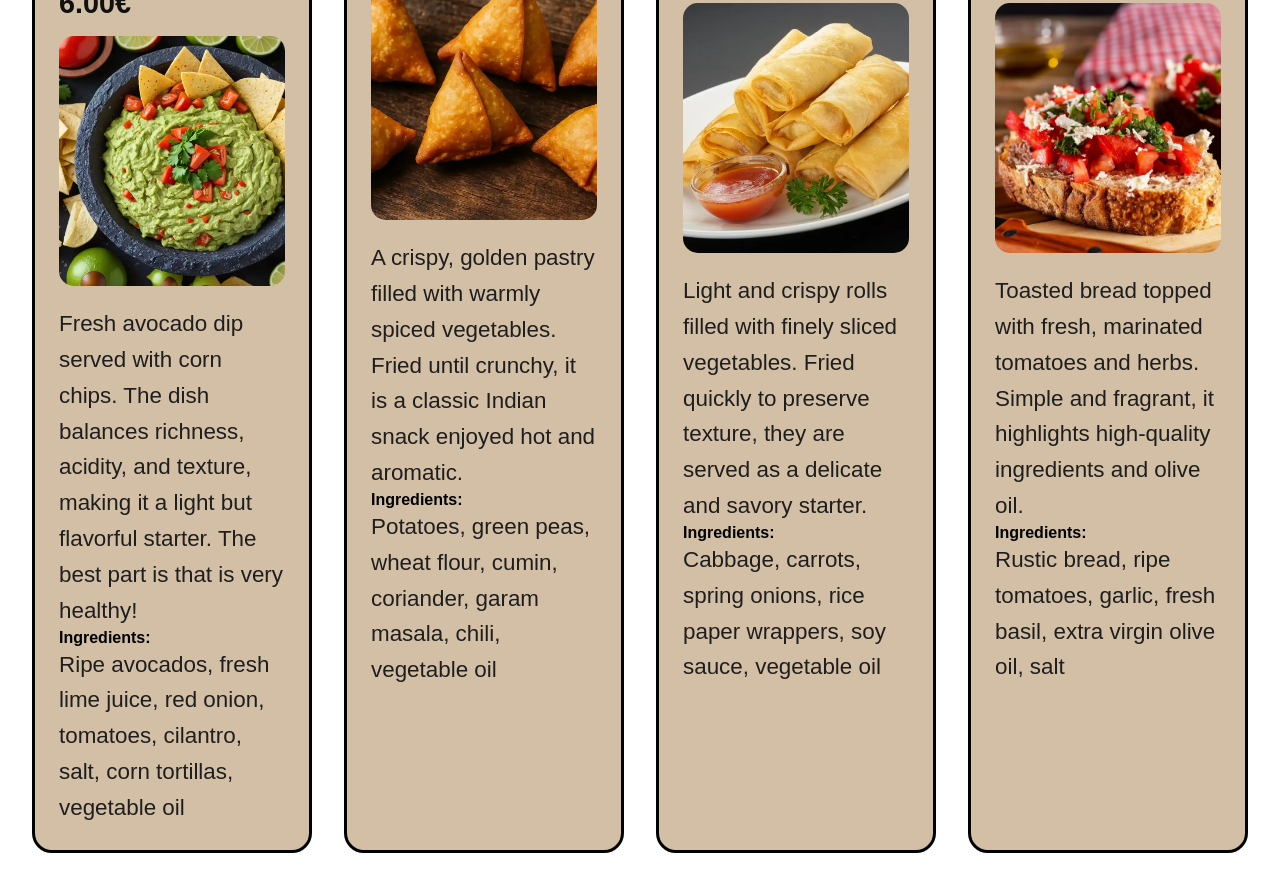
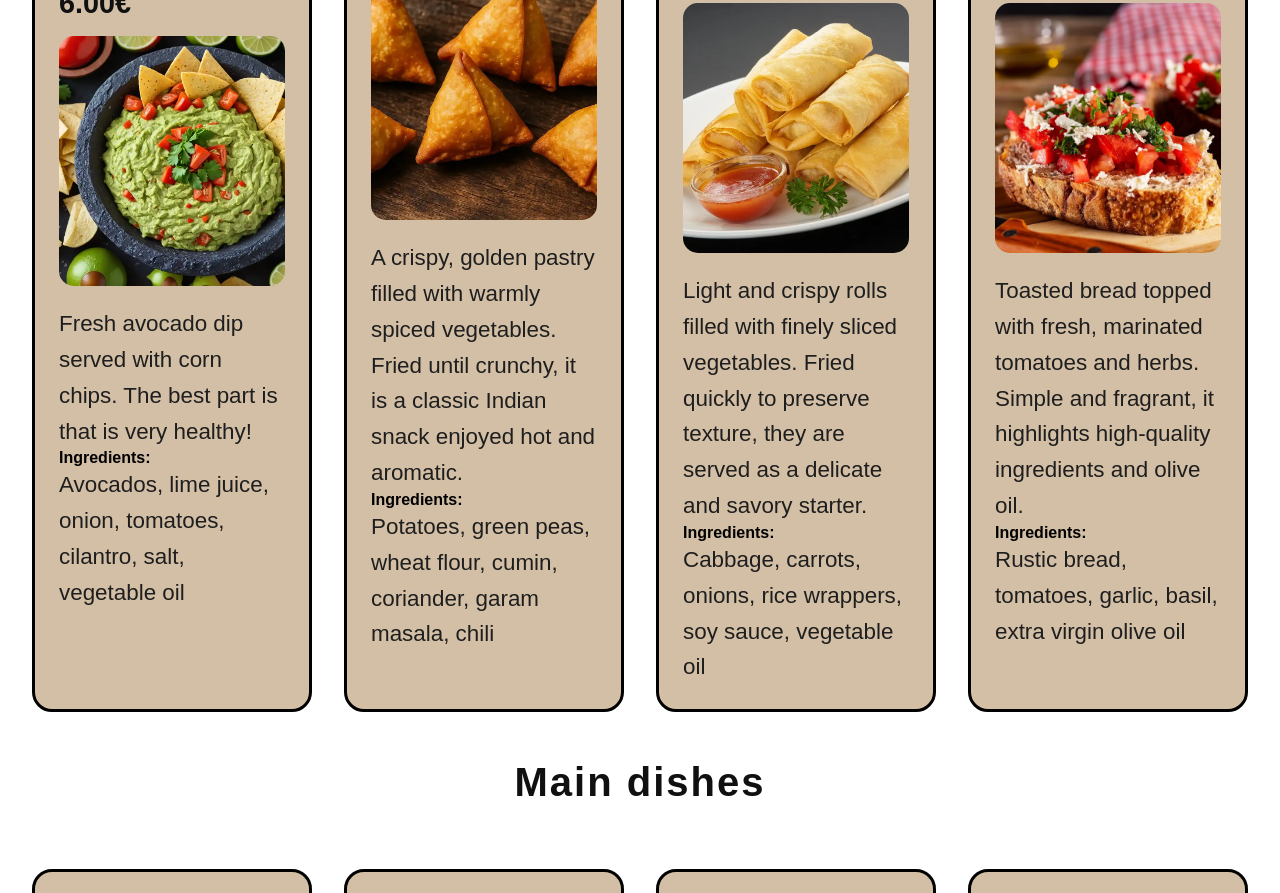
Before and after one commit to harshbhavesh-shah/HAFUYO_rest, a plain HTML site: page pages/menu.html in a window 1280 px wide. Shown: the part 590-1483 px from the top of the page. Drawn offline with Linux system fonts and the light colour scheme.

Commit message:
Revise menu item descriptions and ingredients
Updated ingredient lists and descriptions for various menu items.

```diff
--- a/pages/menu.html
+++ b/pages/menu.html
@@ -75,10 +75,10 @@
                 <article class="article1">
                     <h3>Guacamole & tortilla chips 6.00€</h3>
                     <img src="../images/guacamole.webp" loading="lazy" alt="Guacamole with corn tortilla chips">
-                    <p>Fresh avocado dip served with corn chips. The dish balances richness, acidity, and texture, making it a light but flavorful starter. The best part is that is very healthy!</p>
+                    <p>Fresh avocado dip served with corn chips. The best part is that is very healthy!</p>
                     <div class="ingredients">
                         <h4>Ingredients:</h4>
-                      <p>Ripe avocados, fresh lime juice, red onion, tomatoes, cilantro, salt, corn tortillas, vegetable oil</p>
+                      <p>Avocados, lime juice, onion, tomatoes, cilantro, salt, vegetable oil</p>
                     </div>
                 </article>
             </a>
@@ -91,7 +91,7 @@
                     <p>A crispy, golden pastry filled with warmly spiced vegetables. Fried until crunchy, it is a classic Indian snack enjoyed hot and aromatic.</p>
                     <div class="ingredients">
                         <h4>Ingredients:</h4>
-                      <p>Potatoes, green peas, wheat flour, cumin, coriander, garam masala, chili, vegetable oil</p>
+                      <p>Potatoes, green peas, wheat flour, cumin, coriander, garam masala, chili</p>
                     </div>
                 </article>
             </a>
@@ -104,7 +104,7 @@
                     <p>Light and crispy rolls filled with finely sliced vegetables. Fried quickly to preserve texture, they are served as a delicate and savory starter.</p>
                     <div class="ingredients">
                         <h4>Ingredients:</h4>
-                      <p>Cabbage, carrots, spring onions, rice paper wrappers, soy sauce, vegetable oil</p>
+                      <p>Cabbage, carrots, onions, rice wrappers, soy sauce, vegetable oil</p>
                     </div>
                 </article>
             </a>
@@ -117,7 +117,7 @@
                     <p>Toasted bread topped with fresh, marinated tomatoes and herbs. Simple and fragrant, it highlights high-quality ingredients and olive oil.</p>
                     <div class="ingredients">
                         <h4>Ingredients:</h4>
-                      <p>Rustic bread, ripe tomatoes, garlic, fresh basil, extra virgin olive oil, salt</p>
+                      <p>Rustic bread, tomatoes, garlic, basil, extra virgin olive oil</p>
                     </div>
                 </article>
             </a>
@@ -149,7 +149,7 @@
                     <p>Soft tortillas filled with marinated pork and pineapple. Sweet, spicy, and savory flavors come together in a classic Mexican street dish.</p>
                     <div class="ingredients">
                         <h4>Ingredients:</h4>
-                      <p>Pork shoulder, pineapple, chili peppers, garlic, spices, corn tortillas, onion</p>
+                      <p>Pork shoulder, pineapple, chili peppers, garlic, spices, corn tortillas</p>
                     </div>
                 </article>
             </a>
@@ -221,7 +221,7 @@
                     <p>A delicate green tea scented with jasmine flowers. Smooth and aromatic, it is served hot and unsweetened.</p>
                     <div class="ingredients">
                         <h4>Ingredients:</h4>
-                      <p>Green tea leaves, jasmine blossoms, water</p>
+                      <p>Green tea leaves, jasmine blossoms, water, sugar added as desired</p>
                     </div>
                 </article>
             </a>
@@ -234,7 +234,7 @@
                     <p>A concentrated Italian coffee with intense aroma and crema. Served in a small cup, it delivers a bold and rich flavor.</p>
                     <div class="ingredients">
                         <h4>Ingredients:</h4>
-                      <p>Finely ground coffee beans, water</p>
+                      <p>Finely ground italian coffee beans, water. Ask if extra ingredients preferred.</p>
                     </div>
                 </article>
             </a>
```
